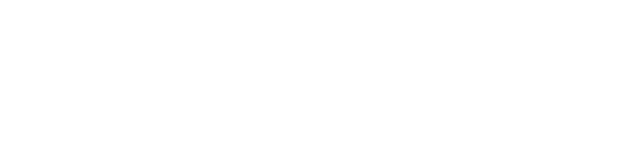
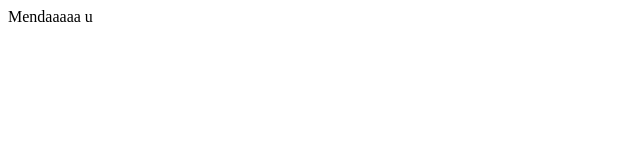
Before and after one commit to n64SecondMonth/dars-10, a plain HTML site: page index.html in a window 1280 px wide. Shown: the whole page, without its empty margins (0-640 px from the left). Drawn offline with Linux system fonts and the light colour scheme.

Commit message:
Ozodbek kak ti tam

```diff
--- a/index.html
+++ b/index.html
@@ -7,6 +7,8 @@
     <title>Document</title>
 </head>
 <body>
-
+    <div class="container">
+        <header>Mendaaaaa u</header>
+    </div>
 </body>
 </html>
```
